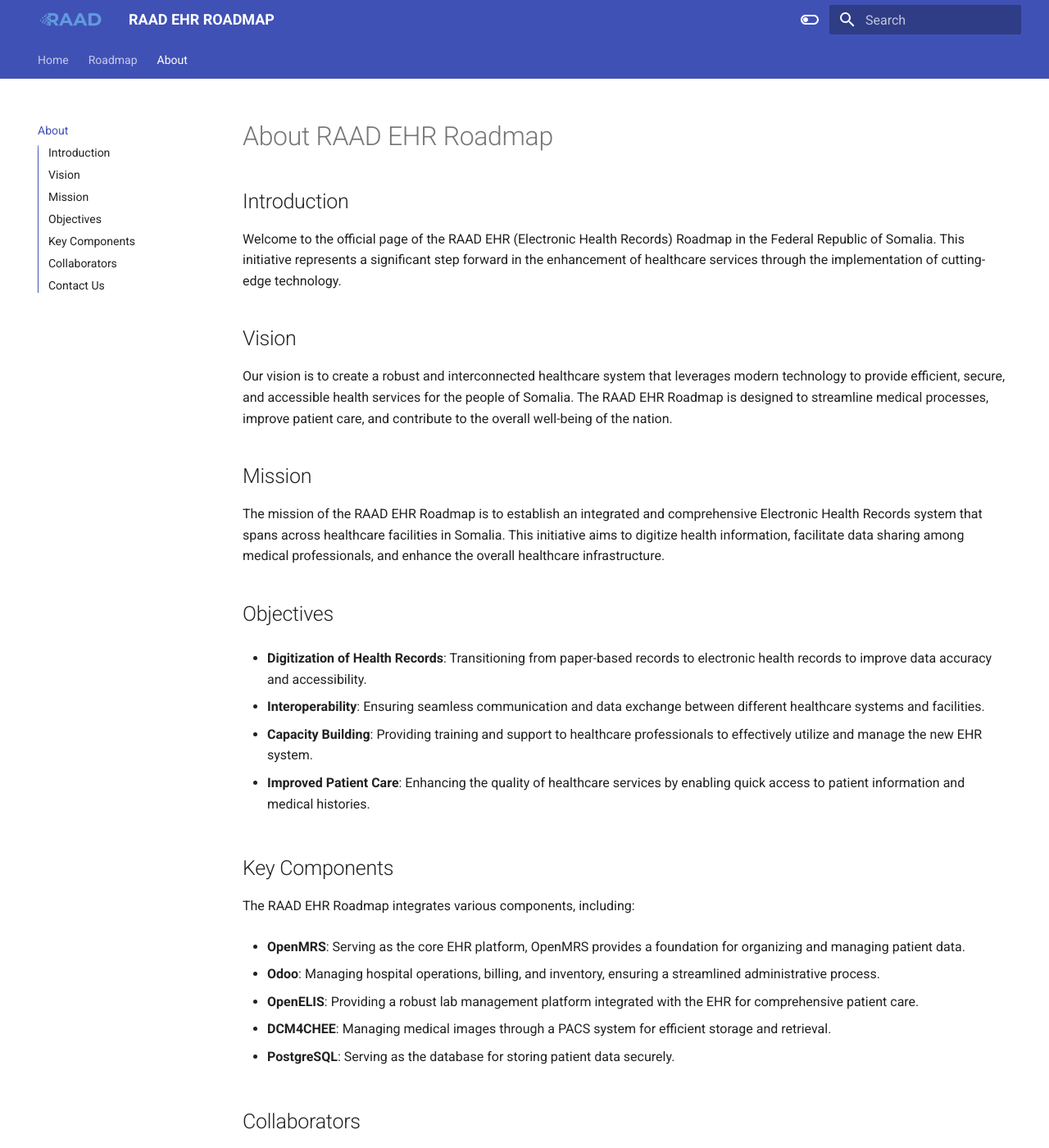
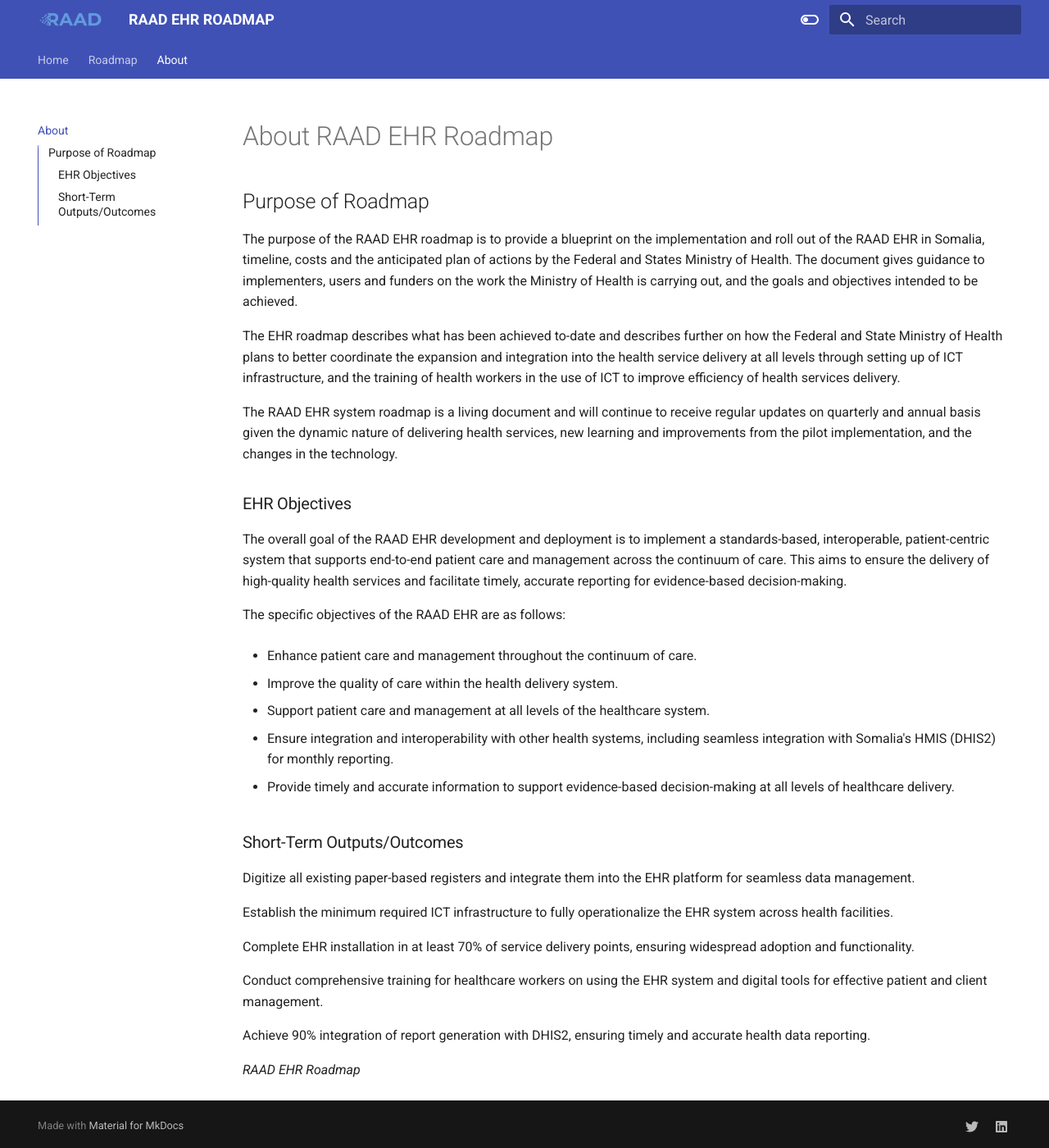
Before and after one commit to nomadilab-ehr/raad-ehr-roadmap, an MkDocs documentation site: the page built from docs/about.md, in a window 1280 px wide and 1400 px high. Shown: the whole window at 82% size. Built offline with MkDocs 1.6.1 and Material for MkDocs 9.7.7, drawn with Linux system fonts in a browser that asks for light colours; some of the changed text lies outside the part shown.

Commit message:
Updates v2

```diff
--- a/docs/about.md
+++ b/docs/about.md
@@ -1,49 +1,39 @@
 # About RAAD EHR Roadmap
 
-## Introduction
+## Purpose of Roadmap
+The purpose of the RAAD EHR roadmap is to provide a blueprint on the implementation and roll out of the RAAD EHR in Somalia, timeline, costs and the  anticipated plan of actions by the Federal and States Ministry of Health. The document gives guidance to implementers, users and funders on the work the Ministry of Health is carrying out, and the goals and objectives  intended to be achieved.
 
-Welcome to the official page of the RAAD EHR (Electronic Health Records) Roadmap in the Federal Republic of Somalia. This initiative represents a significant step forward in the enhancement of healthcare services through the implementation of cutting-edge technology.
+The EHR roadmap describes what has been achieved to-date and describes further on how the Federal and State Ministry of Health plans to better coordinate the expansion and integration into the health service delivery at all levels through setting up of ICT infrastructure, and the training of health workers in the use of ICT to improve efficiency of health services delivery.
 
-## Vision
+The RAAD EHR system roadmap is a living document and will continue to receive regular updates on quarterly and annual basis given the dynamic nature of delivering health services, new learning and improvements from the pilot implementation, and the changes in the technology.
 
-Our vision is to create a robust and interconnected healthcare system that leverages modern technology to provide efficient, secure, and accessible health services for the people of Somalia. The RAAD EHR Roadmap is designed to streamline medical processes, improve patient care, and contribute to the overall well-being of the nation.
+### EHR Objectives
 
-## Mission
+The overall goal of the RAAD EHR development and deployment is to implement a standards-based, interoperable, patient-centric system that supports end-to-end patient care and management across the continuum of care. This aims to ensure the delivery of high-quality health services and facilitate timely, accurate reporting for evidence-based decision-making.
 
-The mission of the RAAD EHR Roadmap is to establish an integrated and comprehensive Electronic Health Records system that spans across healthcare facilities in Somalia. This initiative aims to digitize health information, facilitate data sharing among medical professionals, and enhance the overall healthcare infrastructure.
+The specific objectives of the RAAD EHR are as follows:
 
-## Objectives
+* Enhance patient care and management throughout the continuum of care.
 
-- **Digitization of Health Records**: Transitioning from paper-based records to electronic health records to improve data accuracy and accessibility.
+* Improve the quality of care within the health delivery system.
 
-- **Interoperability**: Ensuring seamless communication and data exchange between different healthcare systems and facilities.
+* Support patient care and management at all levels of the healthcare system.
 
-- **Capacity Building**: Providing training and support to healthcare professionals to effectively utilize and manage the new EHR system.
+* Ensure integration and interoperability with other health systems, including seamless integration with Somalia's HMIS (DHIS2) for monthly reporting.
 
-- **Improved Patient Care**: Enhancing the quality of healthcare services by enabling quick access to patient information and medical histories.
+* Provide timely and accurate information to support evidence-based decision-making at all levels of healthcare delivery.
 
-## Key Components
 
-The RAAD EHR Roadmap integrates various components, including:
+### Short-Term Outputs/Outcomes
 
-- **OpenMRS**: Serving as the core EHR platform, OpenMRS provides a foundation for organizing and managing patient data.
+Digitize all existing paper-based registers and integrate them into the EHR platform for seamless data management.
 
-- **Odoo**: Managing hospital operations, billing, and inventory, ensuring a streamlined administrative process.
+Establish the minimum required ICT infrastructure to fully operationalize the EHR system across health facilities.
 
-- **OpenELIS**: Providing a robust lab management platform integrated with the EHR for comprehensive patient care.
+Complete EHR installation in at least 70% of service delivery points, ensuring widespread adoption and functionality.
 
-- **DCM4CHEE**: Managing medical images through a PACS system for efficient storage and retrieval.
+Conduct comprehensive training for healthcare workers on using the EHR system and digital tools for effective patient and client management.
 
-- **PostgreSQL**: Serving as the database for storing patient data securely.
+Achieve 90% integration of report generation with DHIS2, ensuring timely and accurate health data reporting.
 
-## Collaborators
-
-The success of the RAAD EHR Roadmap is a result of collaborative efforts between government entities, healthcare professionals, and technology partners.
-
-## Contact Us
-
-For inquiries, partnerships, or further information, please reach out to us at [www.hmis.moh.gov.so](https://www.hmis.moh.gov.so/)
-
-Thank you for joining us on this transformative journey towards a healthier Somalia.
-
-*RAAD EHR Roadmap Team*
+*RAAD EHR Roadmap*
```
